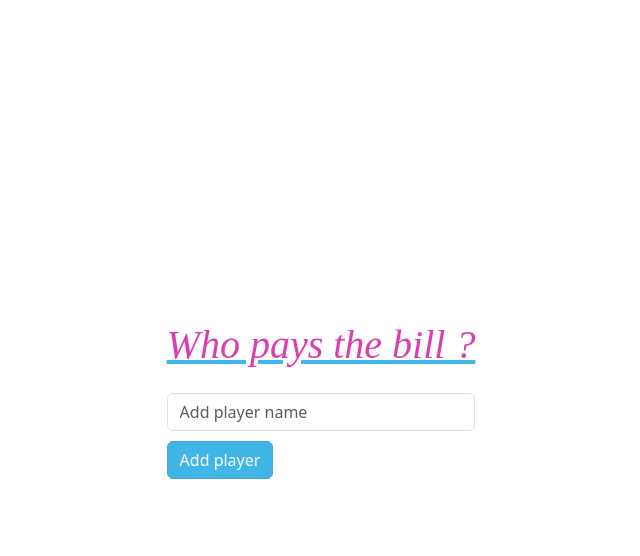
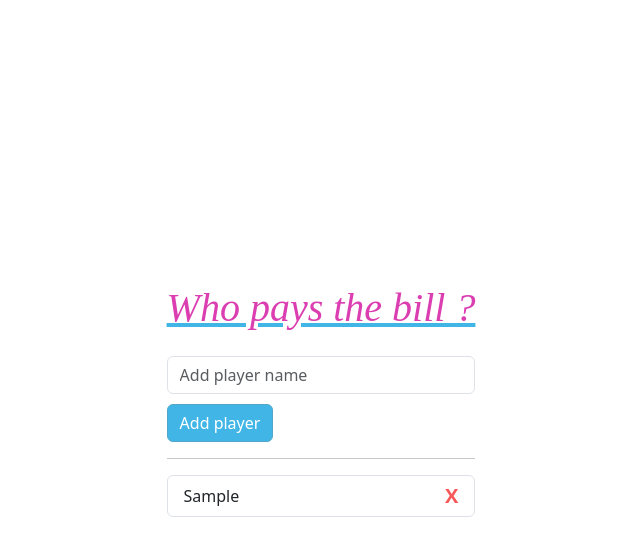
Before and after one commit to ferlobo1985/UDMY-REACT-FS24-Who-pays-the-bill, a React (Vite) app: page / in a window 1280 px wide. Both pictures are taken after typing "Sample" into the empty fields and a click on the button "Add player". Shown: the top 556 px of the page, without its empty margins (319-959 px from the left). Built offline with nearby package versions, Linux system fonts and the light colour scheme.

Commit message:
05-Add and show players
05-Add and show players

```diff
--- a/src/App.jsx
+++ b/src/App.jsx
@@ -9,8 +9,6 @@
 
 const App = () => {
   const context = useContext(MyContext);
-
-  console.log(context)
 
   return(
     <div className='wrapper'>
--- a/src/components/stage_one.jsx
+++ b/src/components/stage_one.jsx
@@ -1,8 +1,11 @@
-import { useRef } from 'react';
+import { useContext, useRef } from 'react';
 import { Button, Form, Alert } from 'react-bootstrap';
+
+import { MyContext } from '../context';
 
 const Stage1 = () => {
     const textInput = useRef();
+    const context = useContext(MyContext);
 
 
     const handleSubmit = (e) => {
@@ -11,9 +14,12 @@
 
         /// run validation
         /// add to list
-        console.log(value)
+        context.addPlayer(value);
         textInput.current.value = '';
     }
+
+
+    console.log(context)
 
     return(
         <>
@@ -32,6 +38,27 @@
                 <Button className='miami' variant='primary' type='submit' >
                     Add player
                 </Button>
+                { context.players && context.players.length > 0 ?
+                <>
+                    <hr/>
+                    <div>
+                        <ul className='list-group'>
+                            { context.players.map((player,idx)=>(
+                                <li key={idx} className='list-group-item d-flex justify-content-between align-items-center list-group-item-action'>
+                                    {player}
+                                    <span
+                                        className='badge badge-danger'
+                                        onClick={()=> alert('delete')}
+                                    >
+                                        X
+                                    </span>
+                                </li>
+                            ))}
+                        </ul>
+                    </div>
+                </>
+                :null
+                }
             </Form>
         </>
     )
--- a/src/context/index.jsx
+++ b/src/context/index.jsx
@@ -8,13 +8,23 @@
     const [result,setResult] = useState('');
 
 
+    const addPlayerHandler = (name) =>{
+        setPlayers(prevState => ([
+            ...prevState,
+            name
+        ]));
+    }
+
+
+
     return(
         <MyContext.Provider value={{
             // STATE
             stage:stage,
             players:players,
-            result:result
+            result:result,
             // METHODS
+            addPlayer:addPlayerHandler
         }}>
             {props.children}
         </MyContext.Provider>
```
